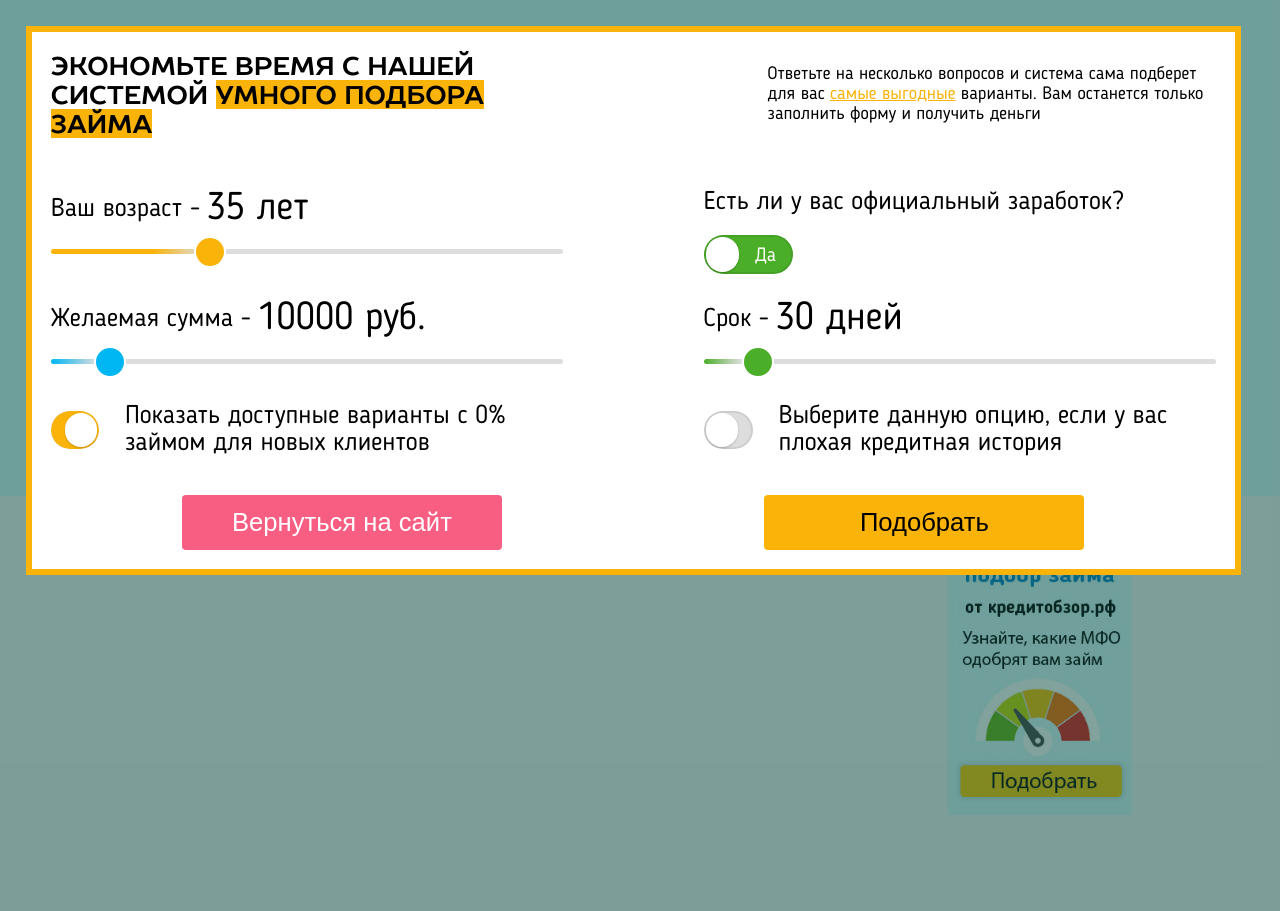
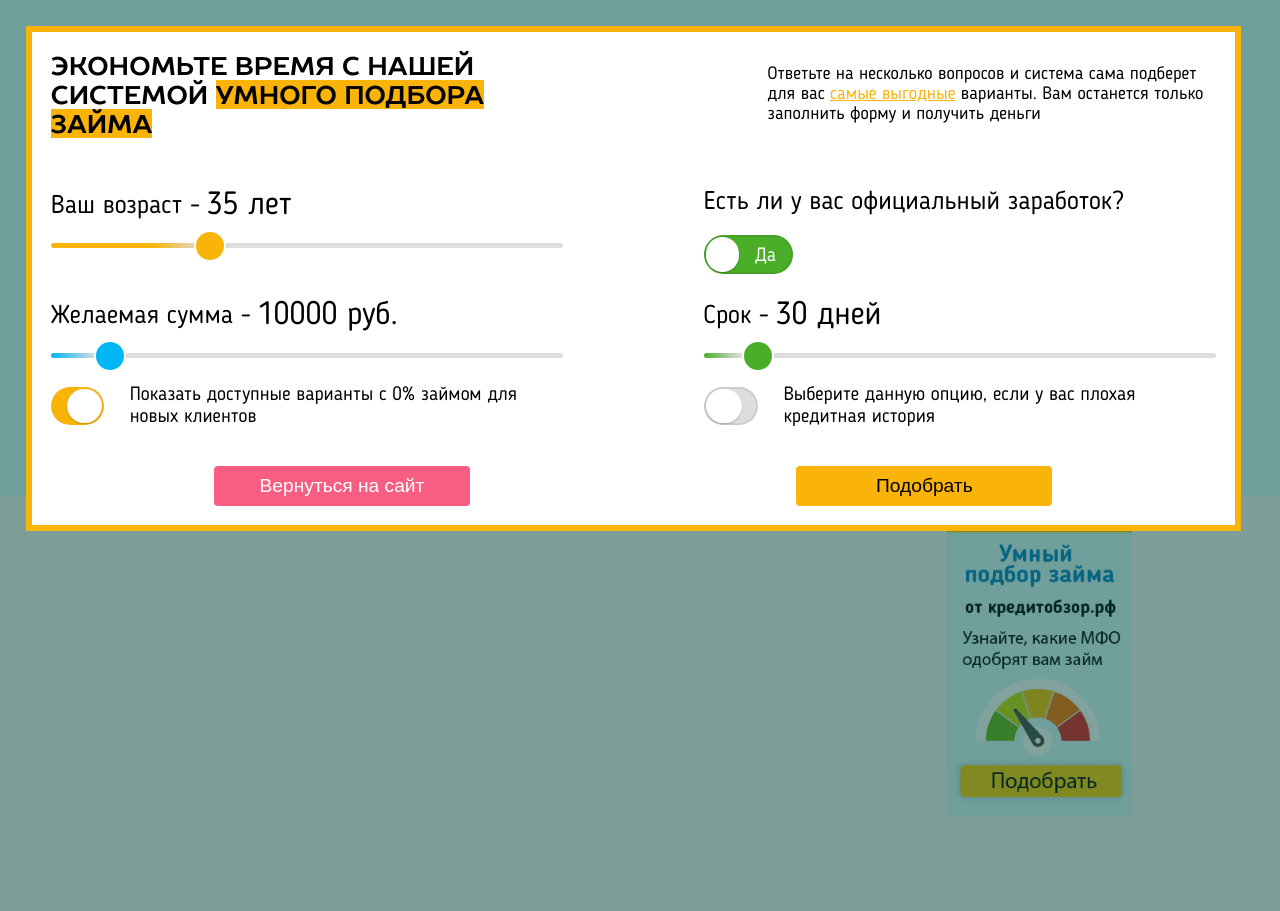
Before and after one commit to gcmarvel/kreditobzor, a Django app: page / in a window 1280 px wide. Run offline with Django 3.2, Linux system fonts and the light colour scheme; data that the repository does not hold is empty; style sheets or scripts are compiled from the project's sources; some libraries are stand-ins or nearby versions.

Commit message:
kreditobzor 1.0

```diff
--- a/static/css/style.scss
+++ b/static/css/style.scss
@@ -1735,7 +1735,7 @@ footer {
 
         h3 {
           padding-left: 0.5vw;
-          font-size: 3vw;
+          font-size: 2.5vw;
           font-weight: 200;
         }
       }
@@ -1867,7 +1867,7 @@ footer {
 
         h3 {
           padding-left: 0.5vw;
-          font-size: 3vw;
+          font-size: 2.5vw;
           font-weight: 200;
         }
       }
@@ -1936,12 +1936,12 @@ footer {
     }
 
     &:nth-child(4) {
-      margin-top: 3vw;
+      margin-top: 2vw;
       align-items: center;
       justify-content: space-between;
 
       p {
-          font-size: 2vw;
+          font-size: 1.5vw;
         }
 
       >.row {
@@ -1951,7 +1951,7 @@ footer {
 
       .toggle-yellow {
         position: relative;
-        width: 6vw;
+        width: 5vw;
         height: 3vw;
         margin-right: 2vw;
         border-radius: 100px;
@@ -2033,13 +2033,13 @@ footer {
       margin-top: 2vw;
 
       button {
-        width: 25vw;
+        width: 20vw;
         margin: 1vw auto 0 auto;
         display: block;
         border: none;
         border-radius: 4px;
-        font-size: 2vw;
-        padding: 1vw 1.5vw;
+        font-size: 1.5vw;
+        padding: 0.7vw 1vw;
         cursor: pointer;
 
         @include breakpoint {
```
Also changed, not shown: static/css/style.css (+8 -8 lines), 1 other file.
